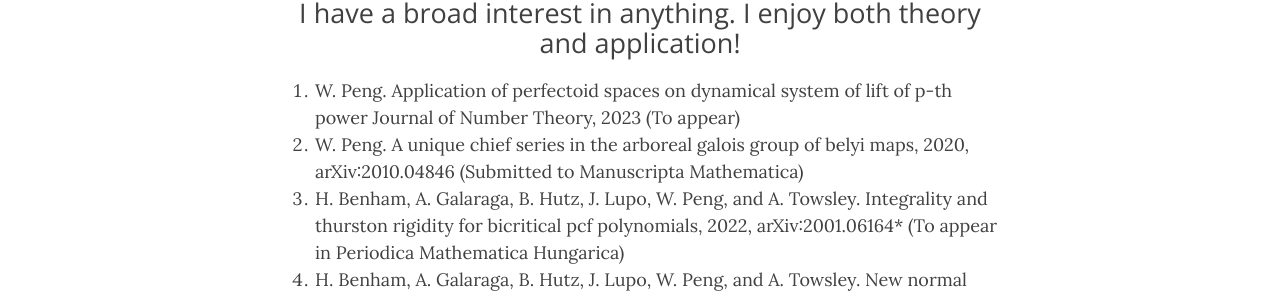
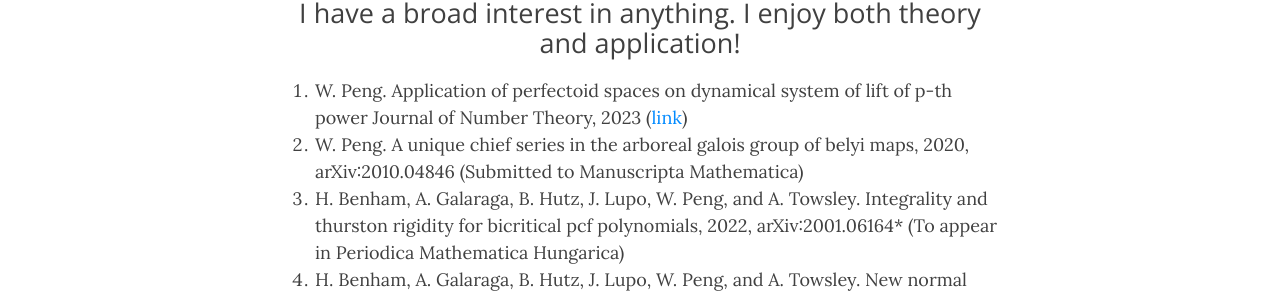
Before and after one commit to junwenwaynepeng/junwenwaynepeng.github.io, a Jekyll site: the page built from publication.md, in a window 1280 px wide and 1271 px high. Shown: the part 256-553 px from the top of the window. Built offline with Jekyll 4.4.1, drawn with Linux system fonts in a browser that asks for light colours; nearby versions of some CDN libraries; comment, search, counter and statistics services are not loaded.

Commit message:
update paper

```diff
--- a/publication.md
+++ b/publication.md
@@ -4,7 +4,7 @@
 subtitle: I have a broad interest in anything. <br> I enjoy both theory and application!
 ---
 1. W. Peng. Application of perfectoid spaces on dynamical system of lift of p-th power
-Journal of Number Theory, 2023 (To appear)
+Journal of Number Theory, 2023 ([link](https://www.sciencedirect.com/science/article/pii/S0022314X23000392))
 2. W. Peng. A unique chief series in the arboreal galois group of belyi maps, 2020,
 arXiv:2010.04846 (Submitted to Manuscripta Mathematica)
 3. H. Benham, A. Galaraga, B. Hutz, J. Lupo, W. Peng, and A. Towsley. Integrality
```
